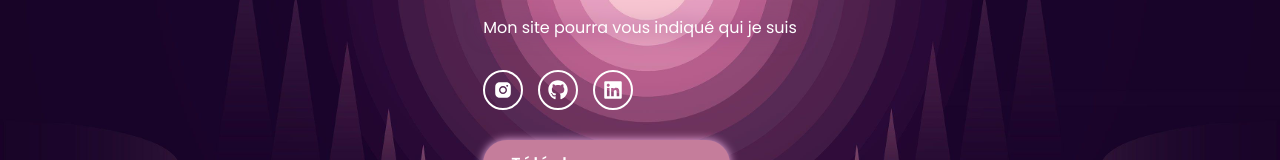
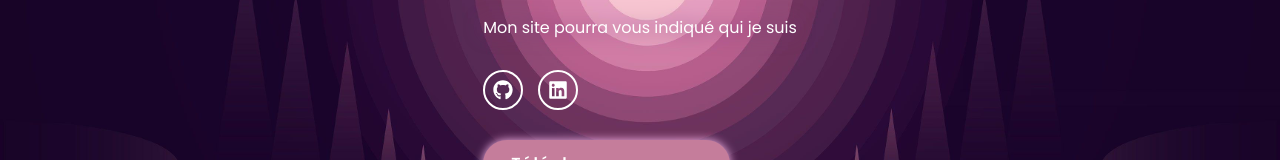
Before and after one commit to Sml94Tbs/sml-portfolio, a Next.js app: page / in a window 1280 px wide. Shown: the part 438-598 px from the top of the page. Built offline with nearby package versions, Linux system fonts and the light colour scheme.

Commit message:
Remove Insta

```diff
--- a/src/app/components/contents/home.tsx
+++ b/src/app/components/contents/home.tsx
@@ -32,7 +32,6 @@ const Accueil = () => {
                 <h3 className=' text-white text-[3.2rem] font-bold mb-12 drop-shadow-[0_0_1rem_#773271] transition-[cubic-bezier(0.25_0.1_0.25_1.0)]'>Je suis <span ref={el} /></h3>
                 <p className=' text-white text-[1.6rem] drop-shadow-[0_0_1rem_#773271] '>Mon site pourra vous indiqué qui je suis</p>
                 <div>
-                    <Link href={"#"} className=' text-white w-[4rem] h-[4rem] border-2 border-solid	 border-[#fff] rounded-[50%] text-[2rem] no-underline inline-flex items-center m-[3rem_1.5rem_3rem_0] justify-center hover:bg-[#2f1c5279] hover:text-[#d48aff] hover:shadow-[0_0_20px_#ff91f6] hover:border-[#ffc3fa]  transition-[cubic-bezier(0.25_0.1_0.25_1.0)] duration-[.5s]'><AiFillInstagram /></Link>
                     <Link href={"https://github.com/Sml94Tbs"} className='text-white w-[4rem] h-[4rem] border-[#fff] border-2 border-solid	 rounded-[50%] text-[2rem] no-underline inline-flex items-center m-[3rem_1.5rem_3rem_0] justify-center hover:bg-[#2f1c5279] hover:text-[#d48aff] hover:shadow-[0_0_20px_#ff91f6] hover:border-[#ffc3fa]  transition-[cubic-bezier(0.25_0.1_0.25_1.0)] duration-[.5s]'><FaGithub /></Link>
                     <Link href={"https://www.linkedin.com/in/samuel-mayamba-85202a271/"} className='text-white w-[4rem] h-[4rem] border-[#fff] border-2 border-solid rounded-[50%] text-[2rem] no-underline inline-flex items-center m-[3rem_1.5rem_3rem_0] justify-center hover:bg-[#2f1c5279] hover:text-[#d48aff] hover:shadow-[0_0_20px_#ff91f6] hover:border-[#ffc3fa]  transition-[cubic-bezier(0.25_0.1_0.25_1.0)] duration-[.5s]'><FaLinkedin /></Link>
 
```
